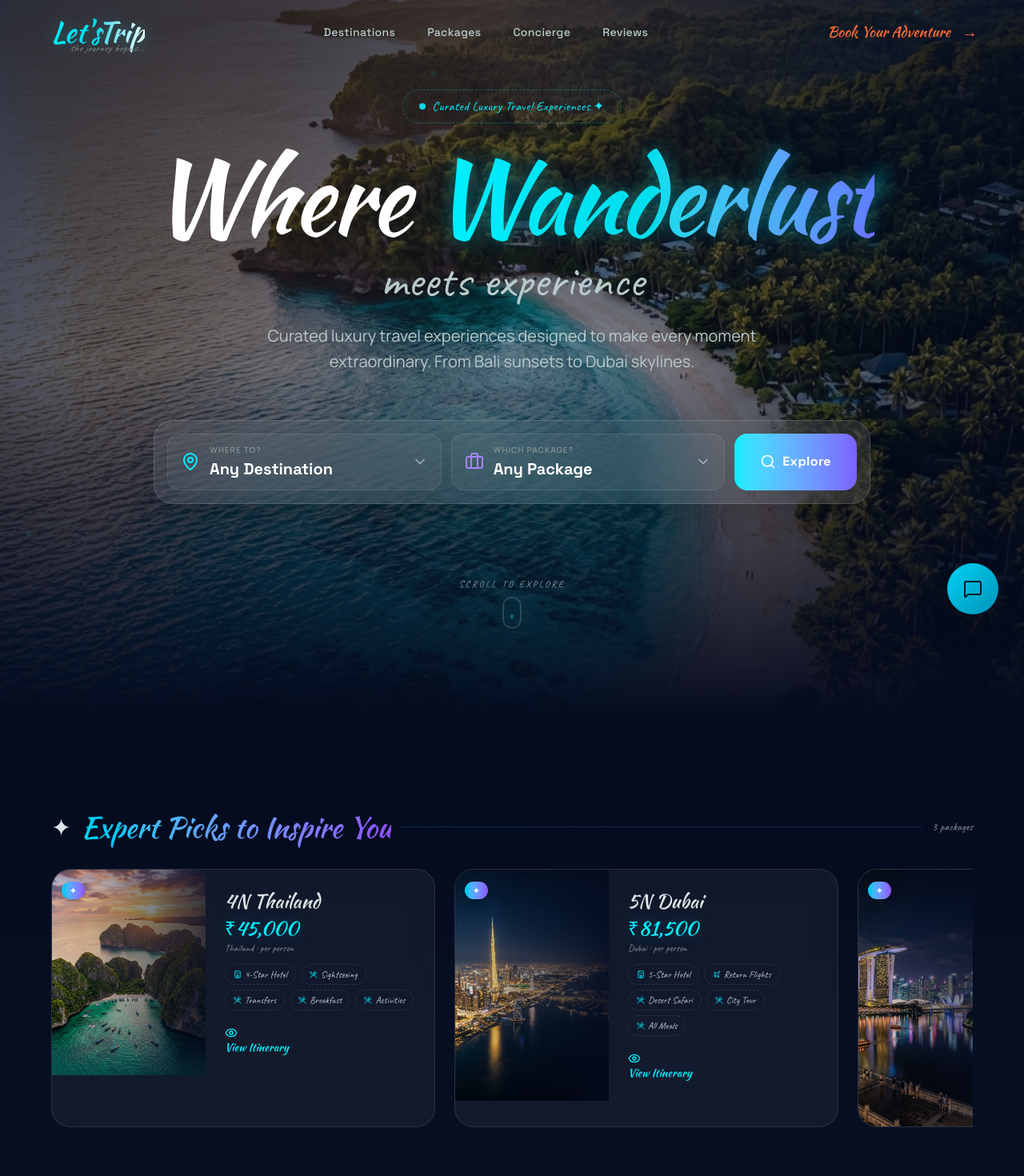
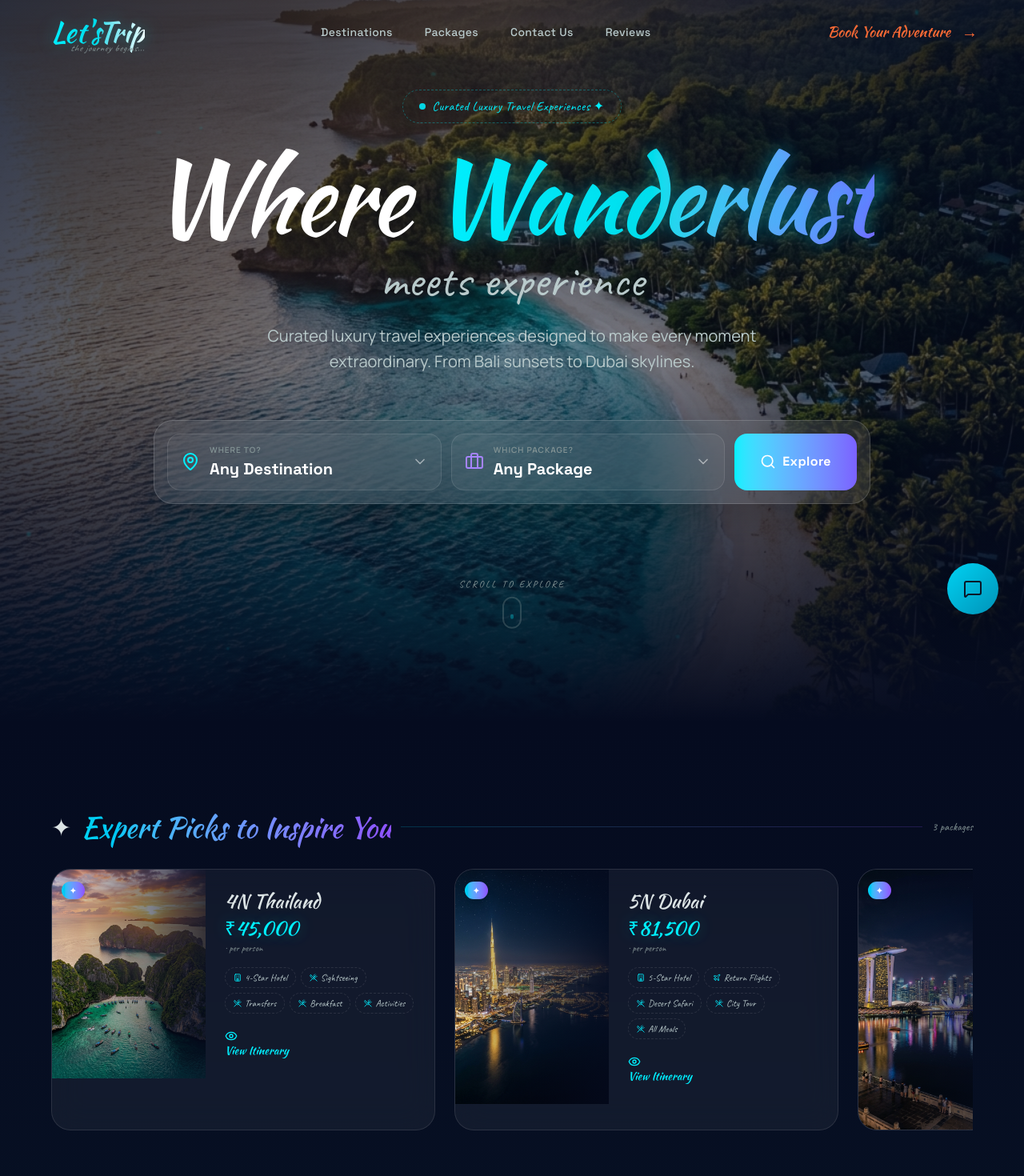
Before and after one commit to PESstudent1902/let-s_trip_landing, a Next.js app: page / in a window 1280 px wide. Shown: the top 1470 px of the page at 80% size. Built offline with nearby package versions, Linux system fonts and the light colour scheme.

Commit message:
feat: show best time to visit on packages, replace concierge with contact us

```diff
--- a/src/app/api/whatsapp/route.ts
+++ b/src/app/api/whatsapp/route.ts
@@ -60,7 +60,7 @@ export async function POST(req: NextRequest) {
 function generateConciergeResponse(message: string): string {
   // Simple keyword-based routing for the travel concierge flow
   if (message.includes("hi") || message.includes("hello") || message.includes("start")) {
-    return `Hey! I'm your LetsTrip Concierge 🌍✨\n\nLet me craft your perfect trip! What vibe are you going for?\n\n1️⃣ Adventure & Thrills\n2️⃣ Relaxation & Wellness\n3️⃣ Culture & Heritage\n4️⃣ Luxury & Romance`;
+    return `Hey! I'm your LetsTrip Assistant 🌍✨\n\nLet me craft your perfect trip! What vibe are you going for?\n\n1️⃣ Adventure & Thrills\n2️⃣ Relaxation & Wellness\n3️⃣ Culture & Heritage\n4️⃣ Luxury & Romance`;
   }
 
   if (message.includes("adventure") || message.includes("1")) {
@@ -79,7 +79,7 @@ function generateConciergeResponse(message: string): string {
     return `✨ Here's your perfect match!\n\n🏝️ 5N Bali Bliss Package\n💰 ₹89,000 per person\n\n✅ Luxury Private Villa\n✅ Return Flights\n✅ Spa & Wellness\n✅ Adventure Activities\n✅ All Meals Included\n\nReply BOOK to confirm or EXPLORE for more options!`;
   }
 
-  return `Hey there! 👋 I'm your LetsTrip Travel Concierge.\n\nSay "Hi" to start planning your dream vacation! 🌍`;
+  return `Hey there! 👋 I'm your LetsTrip Travel Assistant.\n\nSay "Hi" to start planning your dream vacation! 🌍`;
 }
 
 async function sendWhatsAppMessage(to: string, message: string) {
--- a/src/components/ConciergeSection.tsx
+++ b/src/components/ConciergeSection.tsx
@@ -10,7 +10,7 @@ export default function ConciergeSection() {
   const isInView = useInView(ref, { once: true, margin: "-100px" });
 
   return (
-    <section ref={ref} id="concierge" className="relative py-20 md:py-28 overflow-hidden">
+    <section ref={ref} id="contact" className="relative py-20 md:py-28 overflow-hidden">
       <div className="absolute inset-0 bg-gradient-to-b from-abyss via-deep-space to-abyss" />
       <div className="absolute top-1/2 left-1/2 w-[800px] h-[600px] rounded-full bg-green-500/5 blur-[150px] -translate-y-1/2 -translate-x-1/2 pointer-events-none" />
 
--- a/src/components/DestinationsSection.tsx
+++ b/src/components/DestinationsSection.tsx
@@ -170,7 +170,7 @@ function PackageSectionRow({
             <PackageCard
               key={pkg.id}
               pkg={pkg}
-              destinationName={pkg.destinationId ? destinationMap.get(pkg.destinationId) : undefined}
+              destination={pkg.destinationId ? destinationMap.get(pkg.destinationId) : undefined}
               index={i}
               isInView={isInView}
               sectionId={sectionId}
@@ -184,7 +184,7 @@ function PackageSectionRow({
             <PackageCard
               key={pkg.id}
               pkg={pkg}
-              destinationName={pkg.destinationId ? destinationMap.get(pkg.destinationId) : undefined}
+              destination={pkg.destinationId ? destinationMap.get(pkg.destinationId) : undefined}
               index={i}
               isInView={isInView}
               sectionId={sectionId}
@@ -201,13 +201,13 @@ function PackageSectionRow({
    ================================================================ */
 function PackageCard({
   pkg,
-  destinationName,
+  destination,
   index,
   isInView,
   sectionId,
 }: {
   pkg: Package;
-  destinationName?: string;
+  destination?: Destination;
   index: number;
   isInView: boolean;
   sectionId: string;
@@ -241,9 +241,15 @@ function PackageCard({
               <p className={`text-lg sm:text-xl md:text-2xl ${style.accent} ${style.accentGlow}`} style={{ fontFamily: "var(--font-brush)" }}>
                 {pkg.price}
               </p>
-              <p className="text-text-muted text-xs" style={{ fontFamily: "var(--font-handwritten)" }}>
-                {destinationName} · per person
+              <p className="text-text-muted text-xs mb-1" style={{ fontFamily: "var(--font-handwritten)" }}>
+                {destination?.name} · per person
               </p>
+              {destination?.bestTimeToVisit && (
+                <div className="flex items-center gap-1.5 text-xs text-text-secondary mt-1">
+                  <span className={`w-2 h-2 rounded-full bg-gradient-to-r ${style.gradient}`} />
+                  <span>Best time: <span className="text-white/90">{destination.bestTimeToVisit}</span></span>
+                </div>
+              )}
             </div>
           </div>
 
--- a/src/components/Footer.tsx
+++ b/src/components/Footer.tsx
@@ -8,7 +8,7 @@ import { motion, AnimatePresence } from "framer-motion";
 const quickLinks = [
   { label: "Destinations", href: "#destinations" },
   { label: "Packages", href: "#packages" },
-  { label: "Concierge", href: "#concierge" },
+  { label: "Contact Us", href: "#contact" },
   { label: "Reviews", href: "#reviews" },
 ];
 
--- a/src/components/Navbar.tsx
+++ b/src/components/Navbar.tsx
@@ -8,7 +8,7 @@ import Link from "next/link";
 const navLinks = [
   { label: "Destinations", href: "#destinations" },
   { label: "Packages", href: "#packages" },
-  { label: "Concierge", href: "#concierge" },
+  { label: "Contact Us", href: "#contact" },
   { label: "Reviews", href: "#reviews" },
 ];
 
--- a/src/components/TestimonialsSection.tsx
+++ b/src/components/TestimonialsSection.tsx
@@ -14,7 +14,7 @@ const testimonials = [
     name: "Anita & Karan", sub: "Newlyweds", tag: "Honeymoon", tagColor: "bg-pink-500/20 text-pink-400", size: "medium",
   },
   {
-    text: "Traveled solo to Thailand and never felt alone. The concierge was always just a WhatsApp message away!",
+    text: "Traveled solo to Thailand and never felt alone. The support team was always just a WhatsApp message away!",
     name: "Vikram P.", sub: "Solo Traveler", tag: "Solo", tagColor: "bg-violet/20 text-violet", size: "small",
   },
   {
--- a/src/components/WhyChooseUsSection.tsx
+++ b/src/components/WhyChooseUsSection.tsx
@@ -7,7 +7,7 @@ import { Plane, Compass, Palmtree } from "lucide-react";
 const features = [
   { icon: Plane, title: "500+ Destinations", description: "Handpicked locations across the globe for every kind of traveler", accent: "from-cyan/20 to-violet/10", iconColor: "text-cyan" },
   { icon: Compass, title: "Best Price Guarantee", description: "We match any price — luxury travel without the luxury price tag", accent: "from-orange/20 to-gold/10", iconColor: "text-orange" },
-  { icon: Palmtree, title: "Top Notch Support", description: "24/7 dedicated concierge — just a WhatsApp message away", accent: "from-violet/20 to-cyan/10", iconColor: "text-violet" },
+  { icon: Palmtree, title: "Top Notch Support", description: "24/7 dedicated support — just a WhatsApp message away", accent: "from-violet/20 to-cyan/10", iconColor: "text-violet" },
 ];
 
 export default function WhyChooseUsSection() {
```
